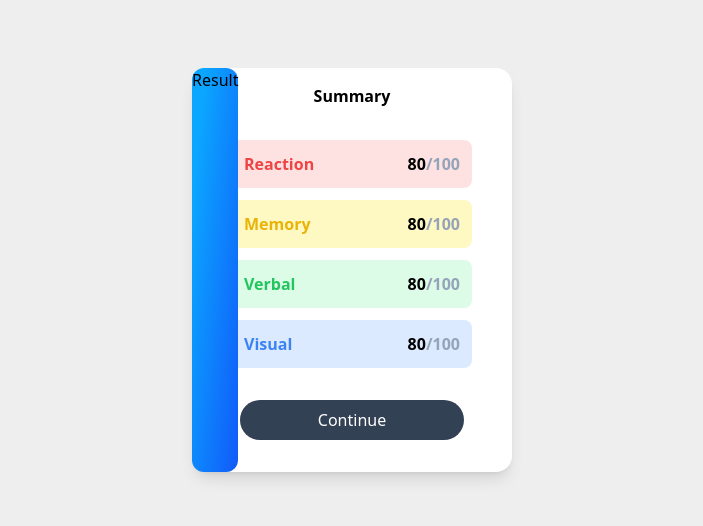
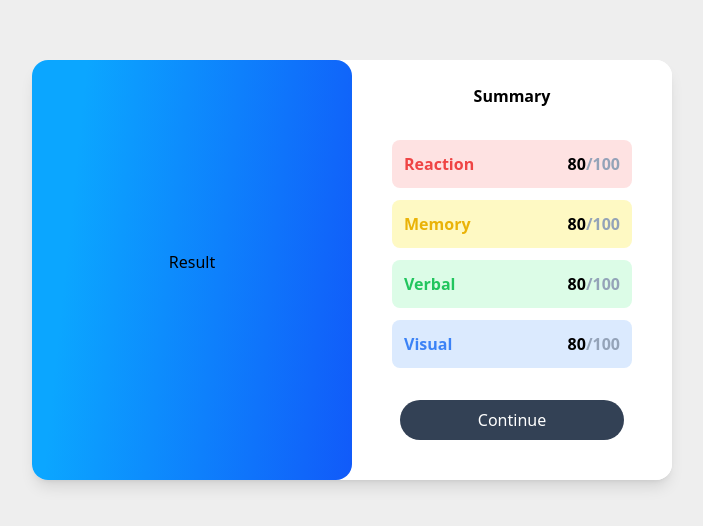
Before and after one commit to Arman-najafi/cw-17, a React (Vite) app: page / in a window 1280 px wide. Shown: the part 130-656 px from the top of the page, without its empty margins (288-991 px from the left). Built offline with nearby package versions, Linux system fonts and the light colour scheme; no server answers.

Commit message:
fix: style Result component

```diff
--- a/src/App.jsx
+++ b/src/App.jsx
@@ -18,8 +18,8 @@ function App() {
     }
   }
   return (
-    <div className="flex items-center justify-center h-screen bg-[#eee]">
-      <div className="relative">
+    <div className="flex items-center justify-center min-h-screen bg-[#eee] font-inter">
+      <div className="bg-white flex rounded-2xl shadow-lg">
         <Result />
         <Summary />
       </div>
--- a/src/Component/result/Result.jsx
+++ b/src/Component/result/Result.jsx
@@ -1,7 +1,8 @@
 export default function Result() {
   return (
-    <div className="z-10 absolute left-0 top-0 bg-blue-400 h-full mainGradient rounded-xl">
+    <div className="w-80 h-[420px] pt-4 pb-8 flex flex-col justify-center items-center rounded-2xl cursor-default mainGradient">
       Result
     </div>
   );
 }
+("z-10 w-72 -ml-[270px] h-[420px] bg-blue-400  rounded-xl");
--- a/src/Component/summary/summary.jsx
+++ b/src/Component/summary/summary.jsx
@@ -3,7 +3,7 @@ import Subject from "../subject/Subject";
 
 export default function Summary() {
   return (
-    <div className="w-80 pt-4 pb-8 shadow-lg flex flex-col justify-center items-center rounded-2xl cursor-default bg-white">
+    <div className="w-80 h-[420px] pt-4 pb-8 flex flex-col justify-center items-center rounded-2xl cursor-default bg-white">
       <h1 className="font-bold">Summary</h1>
       <div className="flex flex-col justify-center items-center gap-3 py-8">
         <Subject variant={"Reaction"}>Reaction</Subject>
```
